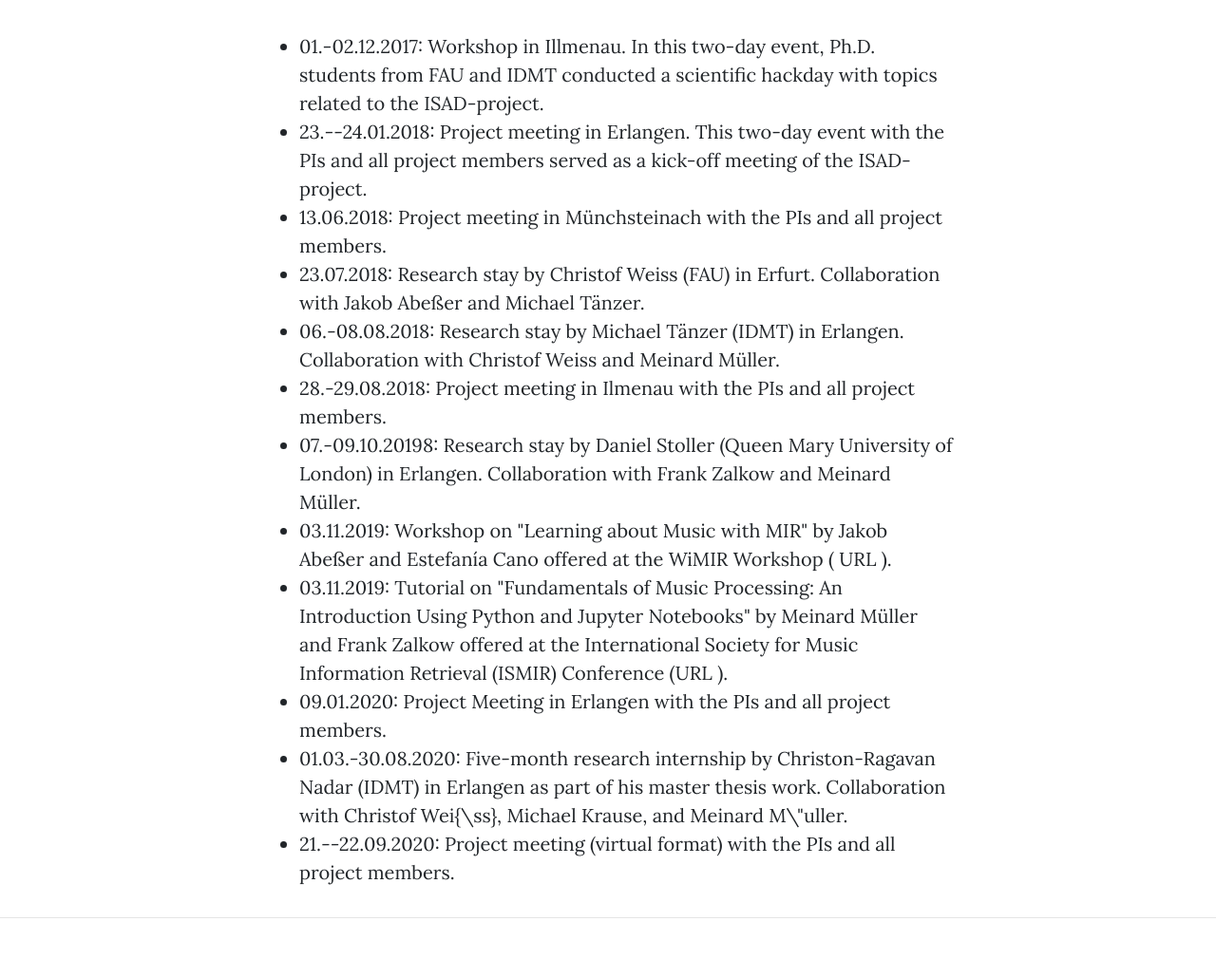
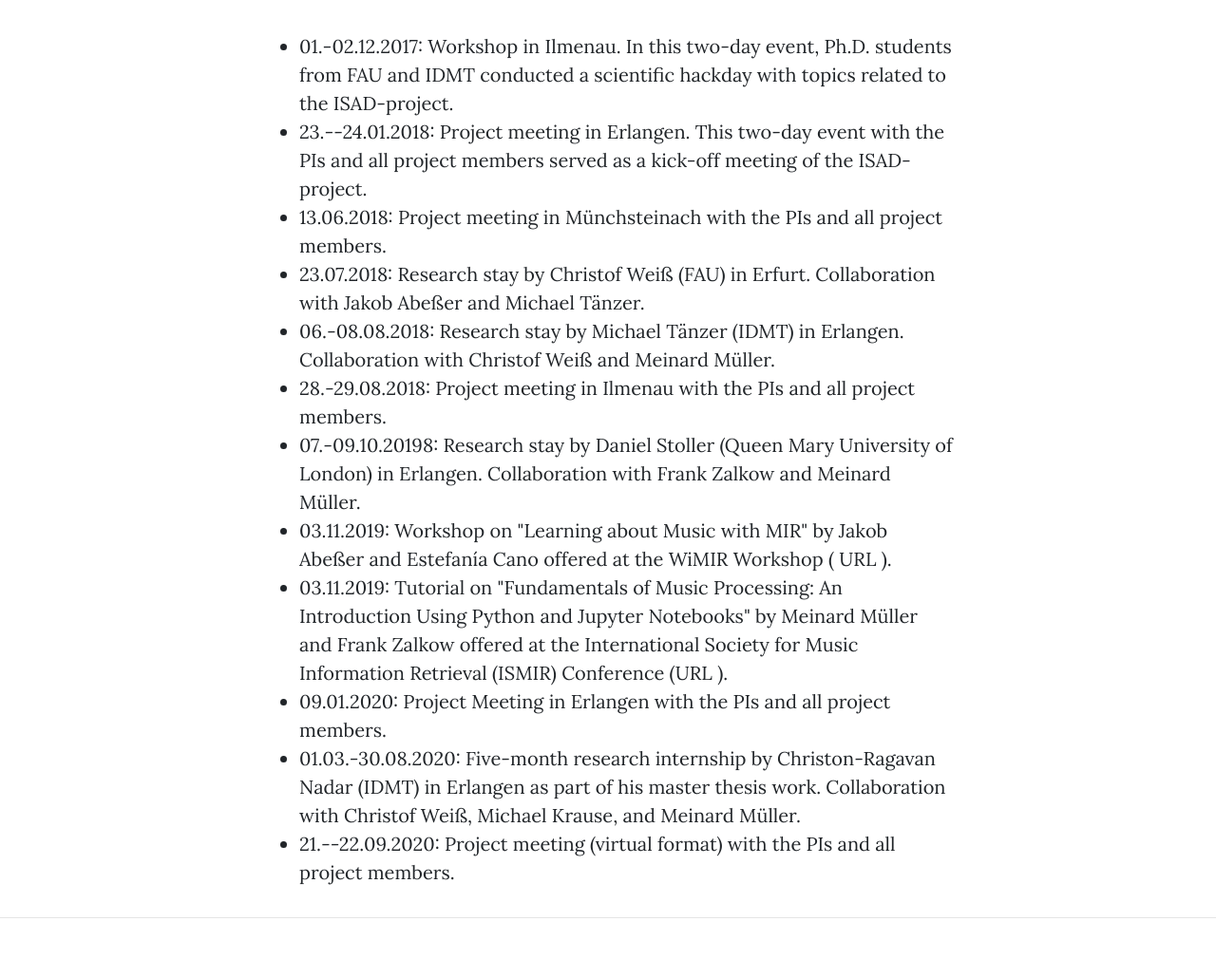
Before and after one commit to dfg-isad/dfg-isad.github.io, a website: page project_results.html in a window 1280 px wide. Shown: the part 446-1476 px from the top of the page at 95% size. Drawn offline with nearby package versions, Linux system fonts and the light colour scheme.

Commit message:
Update project_results.html

```diff
--- a/project_results.html
+++ b/project_results.html
@@ -96,7 +96,7 @@
           <br>
           <ul>
             <li>
-              01.-02.12.2017: Workshop in Illmenau. In this two-day event, Ph.D. students from FAU and IDMT conducted a scientific hackday with topics related to the ISAD-project.
+              01.-02.12.2017: Workshop in Ilmenau. In this two-day event, Ph.D. students from FAU and IDMT conducted a scientific hackday with topics related to the ISAD-project.
             </li>
             <li>
               23.--24.01.2018: Project meeting in Erlangen. This two-day event with the PIs and all project members served as a kick-off meeting of the ISAD-project.
@@ -105,10 +105,10 @@
               13.06.2018: Project meeting in Münchsteinach with the PIs and all project members.
             </li>
             <li>
-              23.07.2018: Research stay by Christof Weiss (FAU) in Erfurt. Collaboration with Jakob Abeßer and Michael Tänzer.
+              23.07.2018: Research stay by Christof Weiß (FAU) in Erfurt. Collaboration with Jakob Abeßer and Michael Tänzer.
             </li>
             <li>
-              06.-08.08.2018: Research stay by Michael Tänzer (IDMT) in Erlangen. Collaboration with Christof Weiss and Meinard Müller.
+              06.-08.08.2018: Research stay by Michael Tänzer (IDMT) in Erlangen. Collaboration with Christof Weiß and Meinard Müller.
             </li>
             <li>
               28.-29.08.2018: Project meeting in Ilmenau with the PIs and all project members.
@@ -130,7 +130,8 @@
               09.01.2020: Project Meeting in Erlangen with the PIs and all project members.
             </li>
             <li>
-              01.03.-30.08.2020: Five-month research internship by Christon-Ragavan Nadar (IDMT) in Erlangen as part of his master thesis work. Collaboration with Christof Wei{\ss}, Michael Krause, and Meinard M\"uller.
+              01.03.-30.08.2020: Five-month research internship by Christon-Ragavan Nadar (IDMT) in Erlangen as part of his master thesis work.
+              Collaboration with Christof Weiß, Michael Krause, and Meinard Müller.
             </li>
             <li>
               21.--22.09.2020: Project meeting (virtual format) with the PIs and all project members.
```
